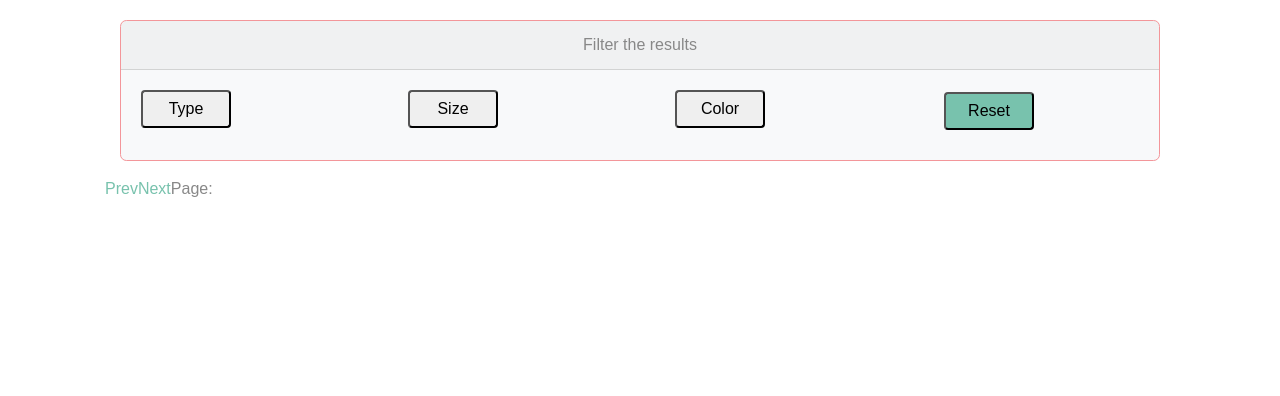
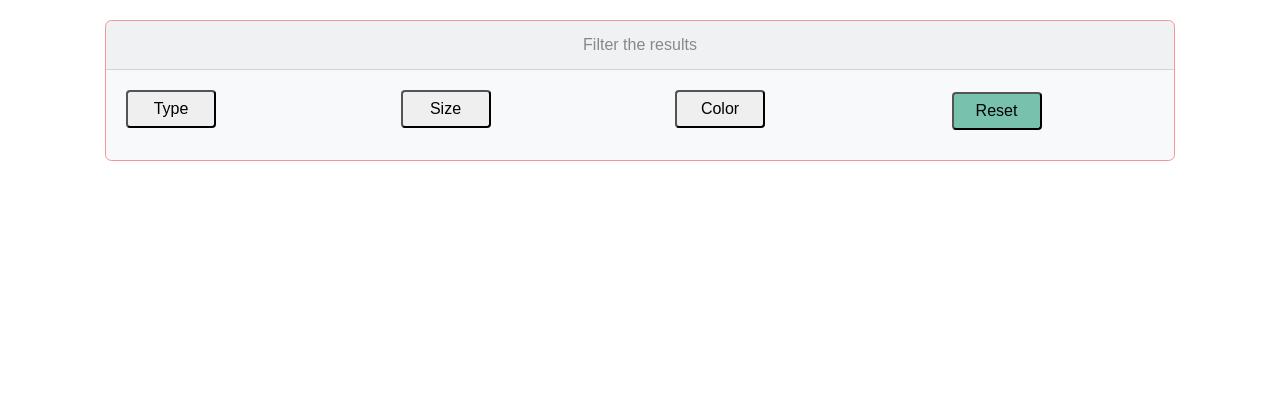
Before and after one commit to Surelis848/eDress, a Flask app: page /get_clothes in a window 1280 px wide. Shown: the part 56-452 px from the top of the page. Run offline with Flask 2, Linux system fonts and the light colour scheme; data that the repository does not hold is empty; parts of the project's set-up code (start-up, migrations or seed data) failed here and were passed over; some libraries are stand-ins or nearby versions; some web fonts are replaced.

Commit message:
Remove faulty pagination and add styling to rows

```diff
--- a/templates/getclothes.html
+++ b/templates/getclothes.html
@@ -1,5 +1,6 @@
 {% extends 'base.html'%} {% block content %}
-<div class="card border-secondary mb-3 bg-light">
+<div class="row">
+    <div class="card border-secondary mb-3 bg-light" style="width: 100%;">
         <div class="card-header">Filter the results</div>
         <div class="row">
             <div class="col-xs-12 col-sm-6 col-md-3">
@@ -36,9 +37,10 @@
             </div>
         </div>
     </div>
+</div>
 <div class="row">
     {% for clo in clothes %}
-    <div class="card bg-light mb-3 filterDiv {{clo.type}} {{clo.size}} {{clo.color}}" style="width: 20rem;">
+    <div class="card bg-light mb-3 filterDiv {{clo.type}} {{clo.size}} {{clo.color}}" style="width: 22rem;">
         <div class="card-header">
             <img class="card_image" src="{{clo.picture}}" placeholder="{{clo.title}}"></img>
         </div>
@@ -58,11 +60,4 @@
     </div>
     {% endfor %}
 </div>
-<div class="row">
-    <div id="listingTable"></div>
-    <p><a href="javascript:prevPage()" id="btn_prev">Prev</a></p>
-    <p><a href="javascript:nextPage()" id="btn_next">Next</a></p>
-    <p>Page: <span id="page"></span></p>
-</div>
-
 {% endblock %}
```
Also changed, not shown: static/css/style.css (line endings or trailing spaces). Lines whose indentation alone changed are shown as unchanged.
